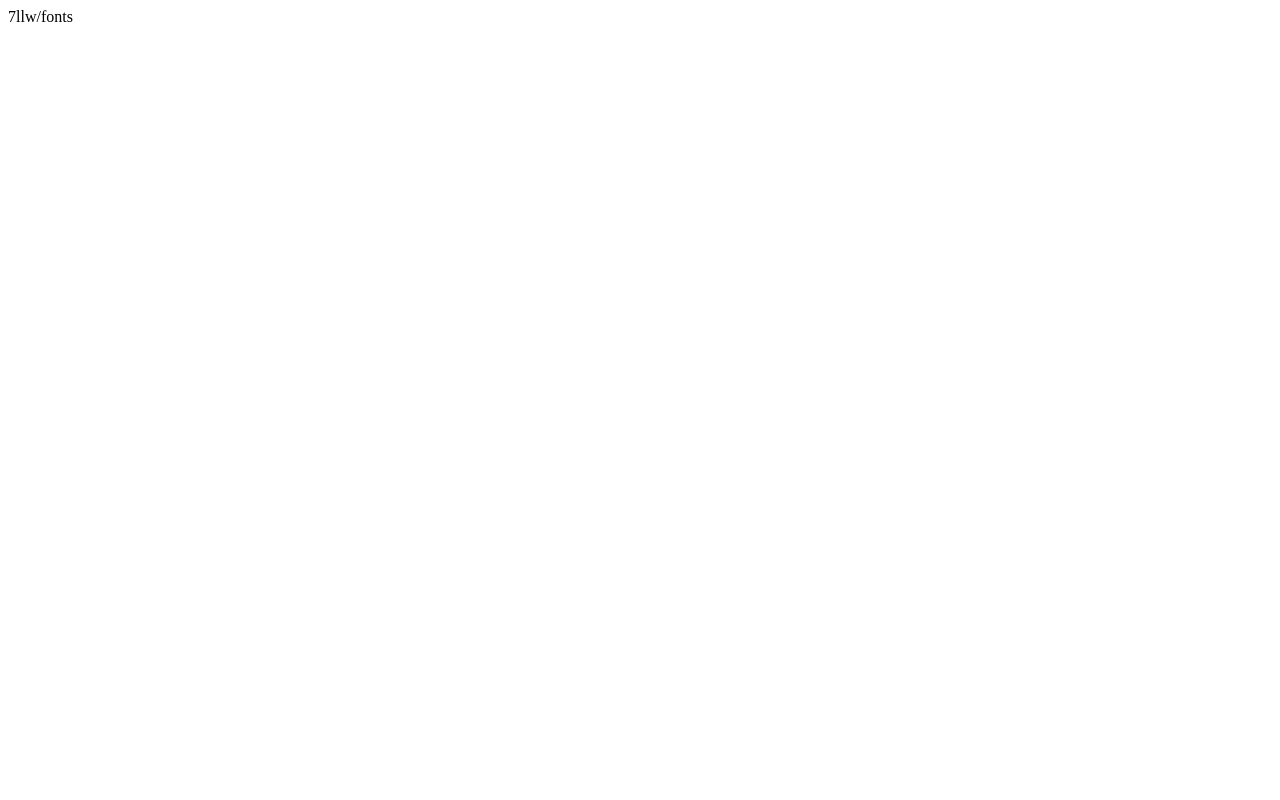
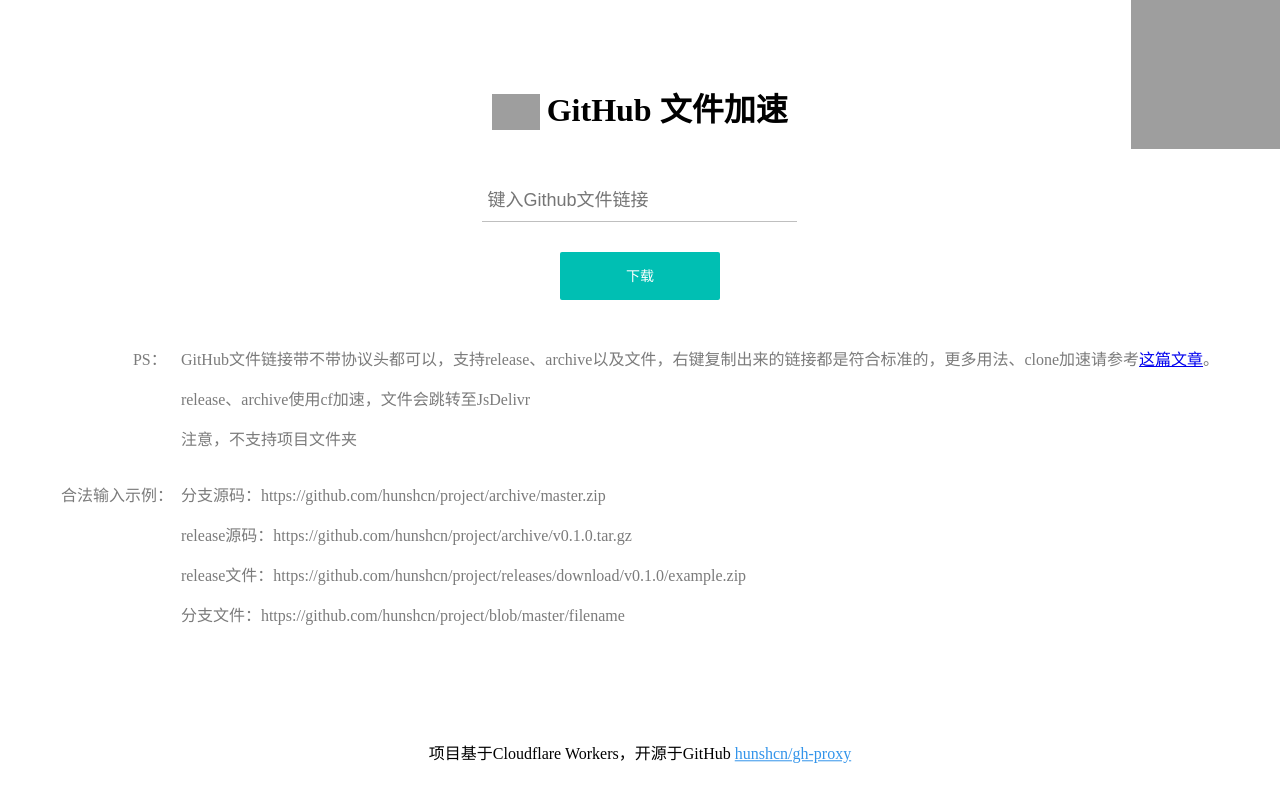
Before and after one commit to 7llw/resource, a plain HTML site: page ghjs/index.html in a window 1280 px wide. Drawn offline with Linux system fonts and the light colour scheme; grey boxes are pictures that could not be loaded.

Commit message:
Update index.html

```diff
--- a/ghjs/index.html
+++ b/ghjs/index.html
@@ -1 +1,147 @@
-7llw/fonts
+<!DOCTYPE html>
+<html lang="zh-Hans">
+<style>
+    html, body {
+        width: 100%;
+        margin: 0;
+    }
+
+    html {
+        height: 100%;
+    }
+
+    body {
+        min-height: 100%;
+        padding: 20px;
+        box-sizing: border-box;
+    }
+
+    p {
+        word-break: break-all;
+    }
+
+    @media (max-width: 500px) {
+        h1 {
+            margin-top: 80px;
+        }
+    }
+
+    .flex {
+        display: flex;
+        flex-direction: column;
+        justify-content: center;
+        align-items: center;
+    }
+
+    .block {
+        display: block;
+        position: relative;
+    }
+
+    .url {
+        font-size: 18px;
+        padding: 10px 10px 10px 5px;
+        position: relative;
+        width: 300px;
+        border: none;
+        border-bottom: 1px solid #bfbfbf;
+    }
+
+    input:focus {
+        outline: none;
+    }
+
+    .bar {
+        content: '';
+        height: 2px;
+        width: 100%;
+        bottom: 0;
+        position: absolute;
+        background: #00bfb3;
+        transition: 0.2s ease transform;
+        -moz-transition: 0.2s ease transform;
+        -webkit-transition: 0.2s ease transform;
+        transform: scaleX(0);
+    }
+
+    .url:focus ~ .bar {
+        transform: scaleX(1);
+    }
+
+    .btn {
+        line-height: 38px;
+        background-color: #00bfb3;
+        color: #fff;
+        white-space: nowrap;
+        text-align: center;
+        font-size: 14px;
+        border: none;
+        border-radius: 2px;
+        cursor: pointer;
+        padding: 5px;
+        width: 160px;
+        margin: 30px 0;
+    }
+
+    .tips, .example {
+        color: #7b7b7b;
+        position: relative;
+        align-self: flex-start;
+        margin-left: 7.5em;
+    }
+
+    .tips > p:first-child::before {
+        position: absolute;
+        left: -3em;
+        content: 'PS：';
+        color: #7b7b7b
+    }
+
+    .example > p:first-child::before {
+        position: absolute;
+        left: -7.5em;
+        content: '合法输入示例：';
+        color: #7b7b7b
+    }
+</style>
+<head>
+    <meta charset="utf-8">
+    <meta http-equiv="X-UA-Compatible" content="IE=edge">
+    <meta name="viewport" content="width=device-width,initial-scale=1.0">
+    <script>
+        function toSubmit(e) {
+            e.preventDefault()
+            window.open('/' + document.getElementsByName('q')[0].value);
+            return false
+        }
+    </script>
+    <title>GitHub 文件加速</title>
+</head>
+<body class="flex">
+<a style="position: absolute;top: 0;right: 0;" href="https://github.com/hunshcn/gh-proxy"><img width="149" height="149" referrerPolicy="no-referrer"
+                                                                                               src="https://inews.gtimg.com/newsapp_ls/0/12025455907/0"
+                                                                                               alt="Fork me on GitHub"
+                                                                                               data-recalc-dims="1"></a>
+<h1 style="margin-bottom: 50px"><img src="https://ae01.alicdn.com/kf/H2fc84859291347418b11091fe0e508b8v.png" style="width: 1.5em;margin-right: .2em;vertical-align: bottom;">GitHub 文件加速</h1>
+<form action="./" method="get" style="padding-bottom: 40px" target="_blank" class="flex" onsubmit="toSubmit(event)">
+    <label class="block" style="width: fit-content">
+        <input class="block url" name="q" type="text" placeholder="键入Github文件链接"
+               pattern="^((https|http):\/\/)?(github\.com\/.+?\/.+?\/(?:releases|archive|blob)|(raw\.githubusercontent\.com))\/.+$" required>
+        <div class="bar"></div>
+    </label>
+    <input class="block btn" type="submit" value="下载">
+    <div class="tips"><p>GitHub文件链接带不带协议头都可以，支持release、archive以及文件，右键复制出来的链接都是符合标准的，更多用法、clone加速请参考<a href="https://hunsh.net/archives/23/">这篇文章</a>。</p>
+        <p>release、archive使用cf加速，文件会跳转至JsDelivr</p>
+        <p>注意，不支持项目文件夹</p></div>
+    <div class="example">
+        <p>分支源码：https://github.com/hunshcn/project/archive/master.zip</p>
+        <p>release源码：https://github.com/hunshcn/project/archive/v0.1.0.tar.gz</p>
+        <p>release文件：https://github.com/hunshcn/project/releases/download/v0.1.0/example.zip</p>
+        <p>分支文件：https://github.com/hunshcn/project/blob/master/filename</p>
+    </div>
+</form>
+<p style="position: sticky;top: calc(100% - 2.5em);">项目基于Cloudflare Workers，开源于GitHub <a style="color: #3294ea"
+                                                                                         href="https://github.com/hunshcn/gh-proxy">hunshcn/gh-proxy</a>
+</p>
+</body>
+</html>
```
